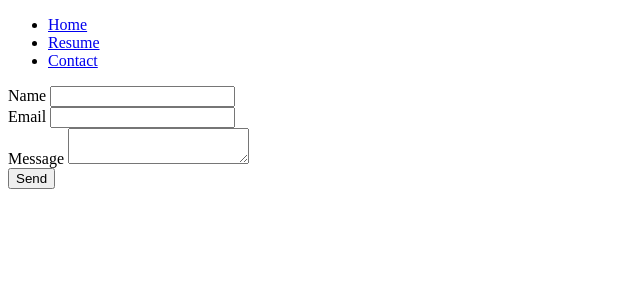
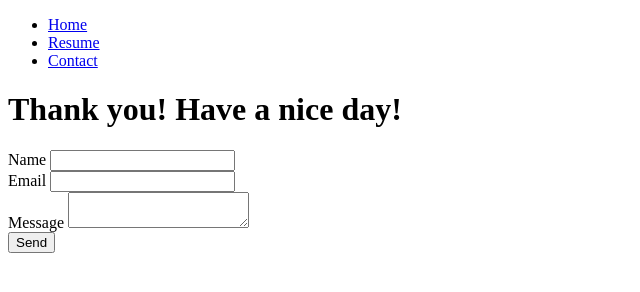
Before and after one commit to johnenverga/johnenverga.github.io, a plain HTML site: page thanks.html in a window 1280 px wide. Shown: the whole page, without its empty margins (0-640 px from the left). Drawn offline with Linux system fonts and the light colour scheme.

Commit message:
Proof of Concept version

```diff
--- a/thanks.html
+++ b/thanks.html
@@ -2,7 +2,7 @@
 <html lang="en">
     <head>
             <meta charset="UTF-8">
-            <title>John Enverga</title>
+            <title>Thank you!</title>
             <meta name="viewport" content="width=device-width, initial-scale=1.0">
     </head>
     <body>
@@ -13,6 +13,8 @@
                 <li><a href="contact.html">Contact</a></li>
             </ul>
         </nav>
+
+        <h1>Thank you! Have a nice day!</h1>
         <form action="https://formspree.io/johnenverga@yahoo.com" method="POST">
 
         </form>
@@ -34,6 +36,7 @@
                     <div>
                             <input type="submit" value="Send">
                           </div>
+                          <input type="hidden" name="_next" value="//johnenverga.github.io/thanks.html">
 
     </body>
 </html>
```
